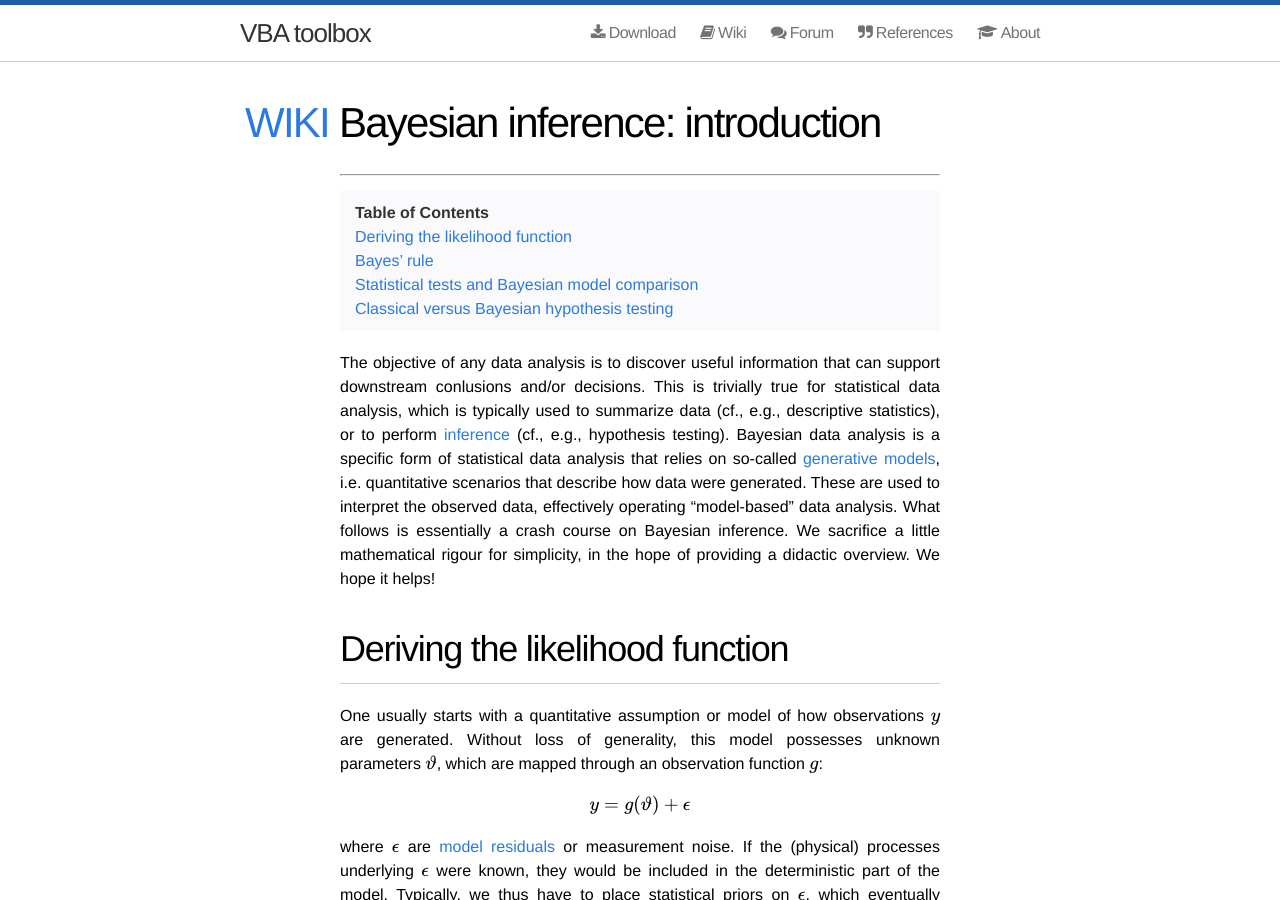
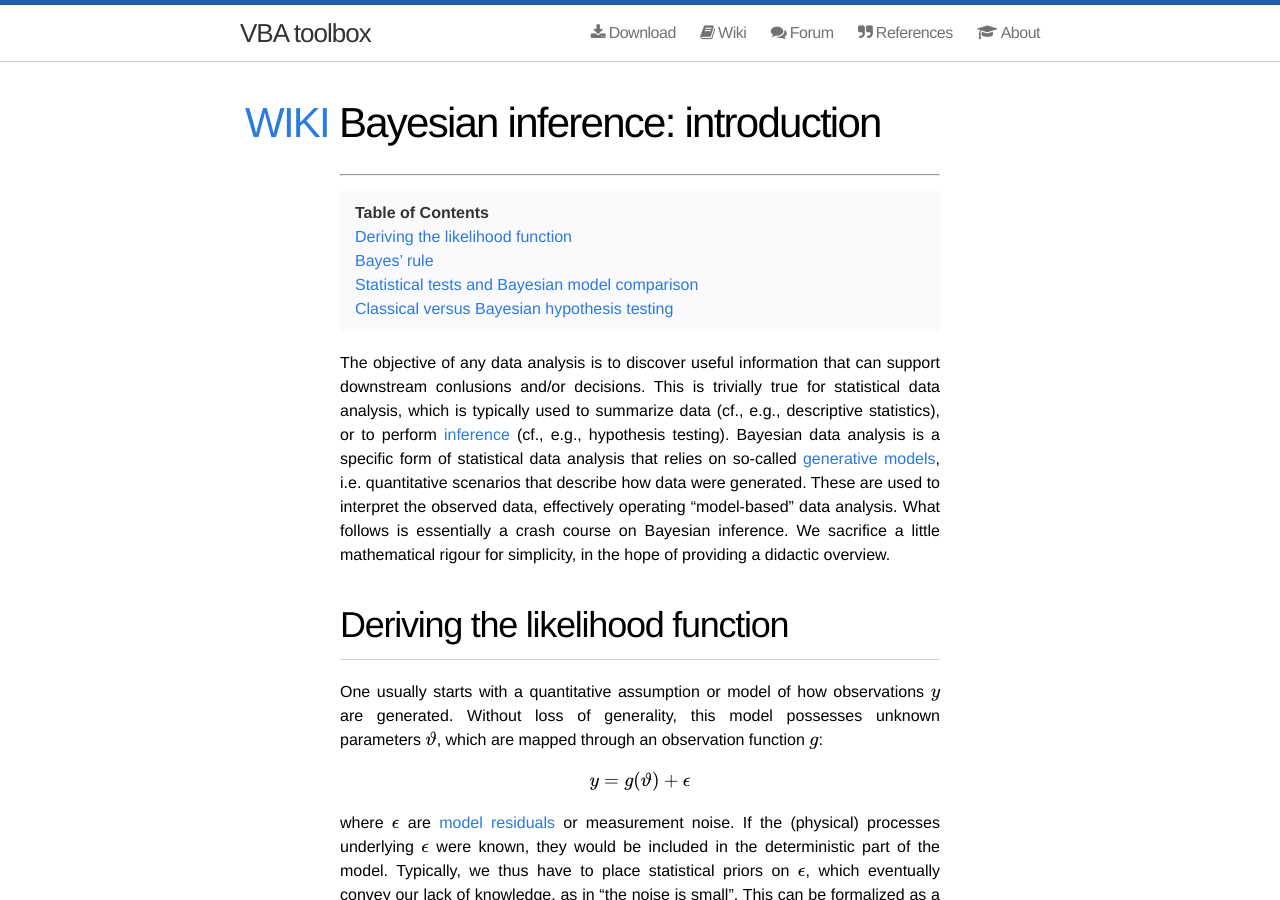
Before and after one commit to MBB-team/VBA-toolbox, a Jekyll site: the page built from _wiki/Bayesian-modelling-introduction.md, in a window 1280 px wide and 900 px high. Built offline with Jekyll 4.4.1, drawn with Linux system fonts in a browser that asks for light colours; nearby versions of some CDN libraries; formulas are drawn with MathJax 3.

Commit message:
Update Bayesian-modelling-introduction.md

```diff
--- a/_wiki/Bayesian-modelling-introduction.md
+++ b/_wiki/Bayesian-modelling-introduction.md
@@ -4,7 +4,7 @@ title: "Bayesian inference: introduction"
 * Will be replaced with the ToC, excluding the "Contents" header
 {:toc}
 
-The objective of any data analysis is to discover useful information that can support downstream conlusions and/or decisions. This is trivially true for statistical data analysis, which is typically used to summarize data (cf., e.g., descriptive statistics), or to perform [inference](https://en.wikipedia.org/wiki/Inference) (cf., e.g., hypothesis testing). Bayesian data analysis is a specific form of statistical data analysis that relies on so-called [generative models](https://en.wikipedia.org/wiki/Generative_model), i.e. quantitative scenarios that describe how data were generated. These are used to interpret the observed data, effectively operating "model-based" data analysis. What follows is essentially a crash course on Bayesian inference. We sacrifice a little mathematical rigour for simplicity, in the hope of providing a didactic overview. We hope it helps!
+The objective of any data analysis is to discover useful information that can support downstream conlusions and/or decisions. This is trivially true for statistical data analysis, which is typically used to summarize data (cf., e.g., descriptive statistics), or to perform [inference](https://en.wikipedia.org/wiki/Inference) (cf., e.g., hypothesis testing). Bayesian data analysis is a specific form of statistical data analysis that relies on so-called [generative models](https://en.wikipedia.org/wiki/Generative_model), i.e. quantitative scenarios that describe how data were generated. These are used to interpret the observed data, effectively operating "model-based" data analysis. What follows is essentially a crash course on Bayesian inference. We sacrifice a little mathematical rigour for simplicity, in the hope of providing a didactic overview.
 
 
 # Deriving the likelihood function
```
